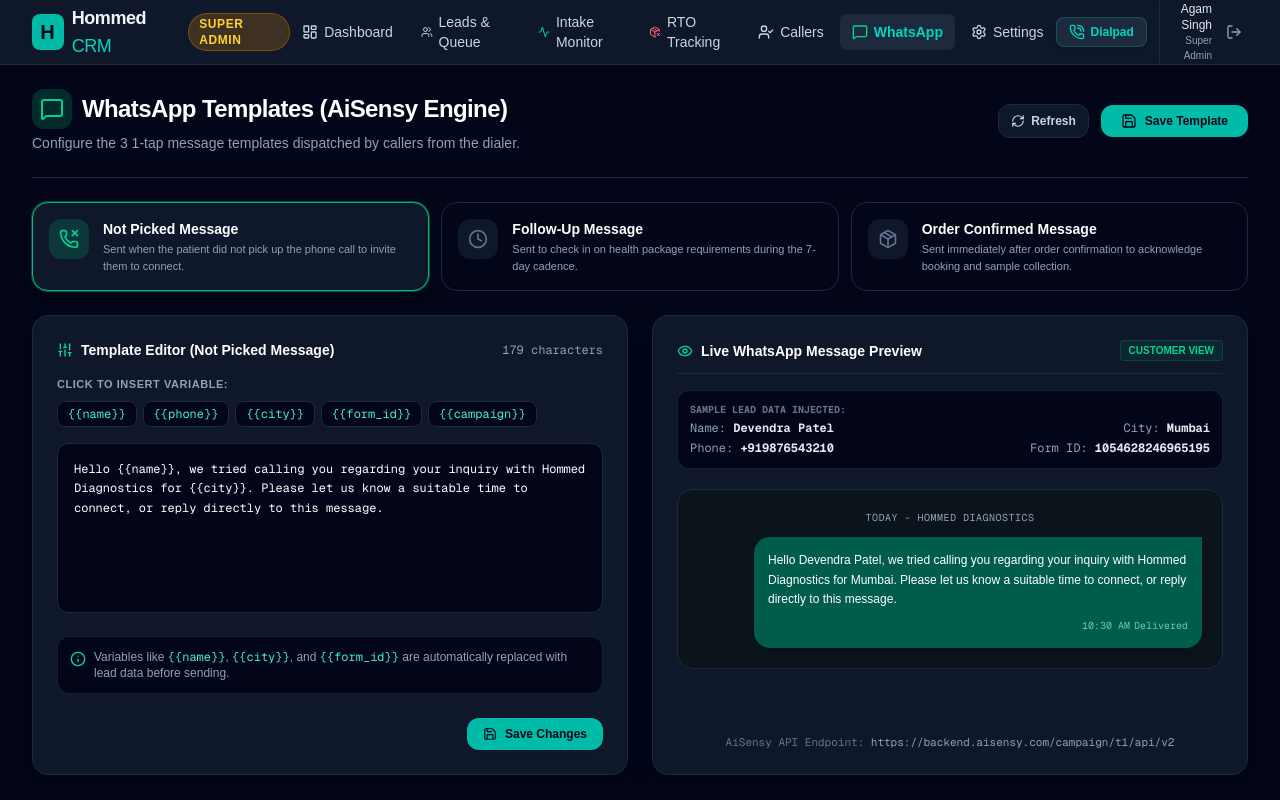
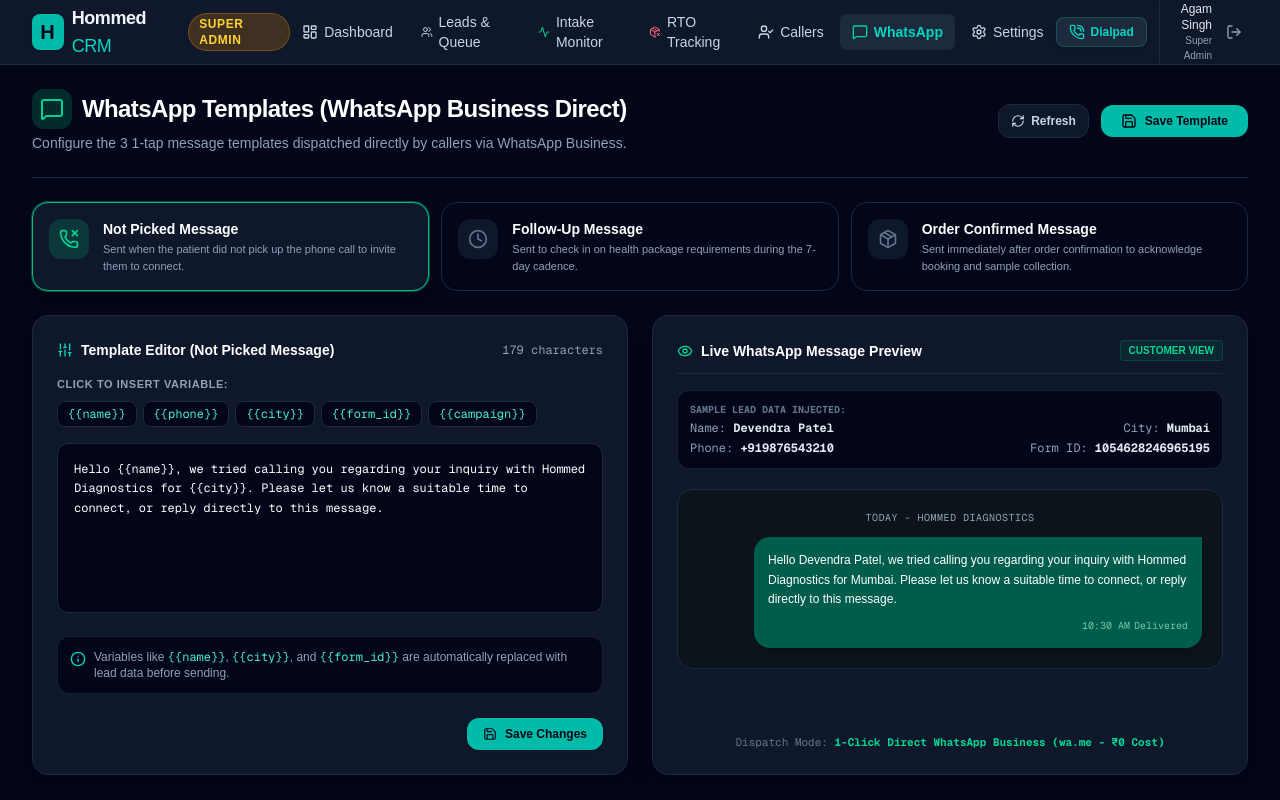
Before and after one commit to DreamFaang78/sturdy-octo-sniffle, a Next.js app: page /admin/whatsapp in a window 1280 px wide. Shown: the top 800 px of the page. Built offline with nearby package versions, Linux system fonts and the light colour scheme; no server answers; the database is empty.

Commit message:
Switch Quick WhatsApp to direct 1-click WhatsApp Business launching with pre-filled message

```diff
--- a/app/admin/whatsapp/page.tsx
+++ b/app/admin/whatsapp/page.tsx
@@ -178,10 +178,10 @@
               <div className="p-2 bg-emerald-500/20 text-emerald-400 rounded-xl">
                 <MessageSquare className="w-6 h-6" />
               </div>
-              <span>WhatsApp Templates (AiSensy Engine)</span>
+              <span>WhatsApp Templates (WhatsApp Business Direct)</span>
             </h1>
             <p className="text-sm text-slate-400 mt-1">
-              Configure the 3 1-tap message templates dispatched by callers from the dialer.
+              Configure the 3 1-tap message templates dispatched directly by callers via WhatsApp Business.
             </p>
           </div>
 
@@ -346,7 +346,7 @@
             </div>
 
             <div className="mt-4 text-[11px] text-slate-500 text-center font-mono">
-              AiSensy API Endpoint: <code className="text-slate-400">https://backend.aisensy.com/campaign/t1/api/v2</code>
+              Dispatch Mode: <span className="text-emerald-400 font-bold">1-Click Direct WhatsApp Business (wa.me - ₹0 Cost)</span>
             </div>
           </div>
 
--- a/components/QuickWhatsAppButtons.tsx
+++ b/components/QuickWhatsAppButtons.tsx
@@ -60,17 +60,22 @@
       const data = await res.json();
 
       if (!res.ok || !data.success) {
-        const errorText = data.error || 'Failed to dispatch WhatsApp message via AiSensy.';
+        const errorText = data.error || 'Failed to prepare WhatsApp message.';
         setInlineFeedback({ type: 'error', message: errorText });
         if (onError) onError(errorText);
       } else {
-        const successText = `WhatsApp sent to ${lead.name || 'lead'}!`;
+        // Direct launch into WhatsApp Business / Web
+        if (data.waLink && typeof window !== 'undefined') {
+          window.open(data.waLink, '_blank');
+        }
+
+        const successText = `Opened WhatsApp Business for ${lead.name || 'lead'}!`;
         setLastSent({ type, waLink: data.waLink });
         setInlineFeedback({ type: 'success', message: successText });
         if (onSuccess) onSuccess(successText);
       }
     } catch (err: any) {
-      const errorText = err.message || 'Network error while contacting WhatsApp API.';
+      const errorText = err.message || 'Error opening WhatsApp.';
       setInlineFeedback({ type: 'error', message: errorText });
       if (onError) onError(errorText);
     } finally {
@@ -84,7 +89,7 @@
       <div className="flex items-center justify-between">
         <div className="flex items-center space-x-1.5 text-xs font-bold uppercase tracking-wider text-emerald-400">
           <MessageSquare className="w-4 h-4 text-emerald-400" />
-          <span>Quick WhatsApp Message (AiSensy)</span>
+          <span>Quick WhatsApp Business (1-Tap Send - ₹0 Cost)</span>
         </div>
         {!hasPhone && (
           <span className="text-[11px] font-mono text-rose-400 flex items-center space-x-1 bg-rose-500/10 px-2 py-0.5 rounded border border-rose-500/20">
```
